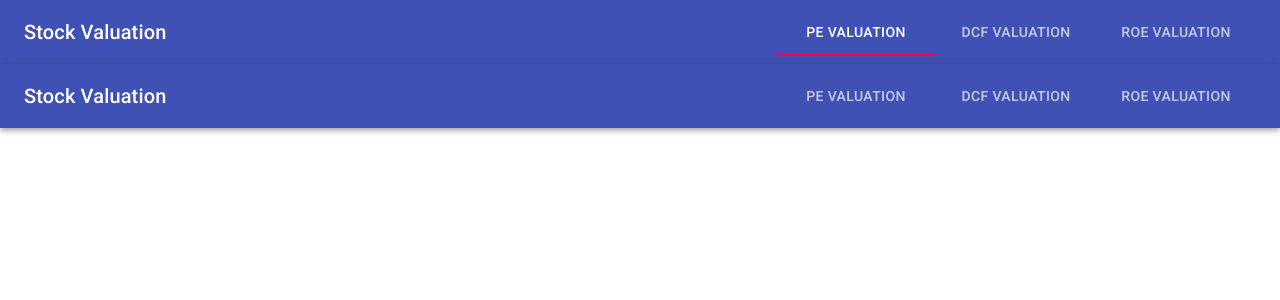
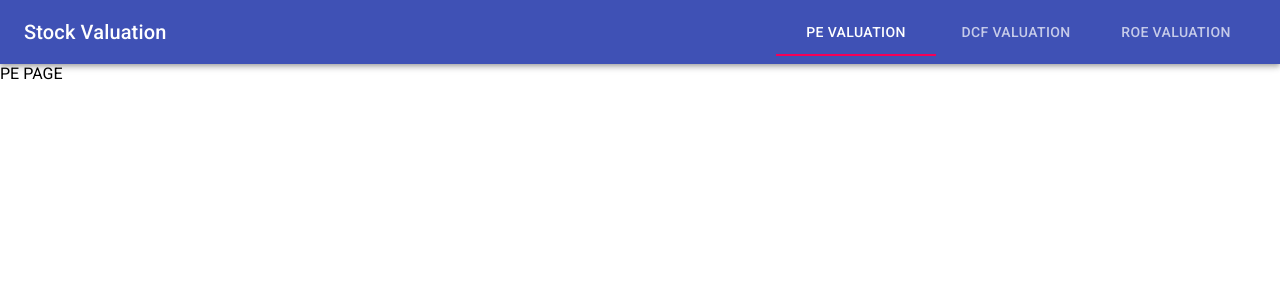
Before and after one commit to makkev/stock-value, a React (Create React App) app: page /PE in a window 1280 px wide. Shown: the top 300 px of the page. Built offline with nearby package versions, Linux system fonts and the light colour scheme.

Commit message:
Fix bug - remove app bar on PE Page

```diff
--- a/src/App.js
+++ b/src/App.js
@@ -6,6 +6,7 @@ import './App.css';
 import ApplicationBar from './components/app-bar/application-bar.component';
 import DCFPage from './pages/dcf/dcf.component';
 import HomePage from './pages/homepage/homepage.component';
+import PEPage from './pages/pe/pe.component';
 import ROEPage from './pages/roe/roe.component';
 
 function App() {
@@ -16,7 +17,7 @@ function App() {
       <ApplicationBar menu={menu} setMenu={setMenu} />
       <Switch>
         <Route exact path="/" component={HomePage} />
-        <Route path="/PE" component={HomePage} />
+        <Route path="/PE" component={PEPage} />
         <Route path="/DCF" component={DCFPage} />
         <Route path="/ROE" component={ROEPage} />
       </Switch>
--- a/src/components/app-bar/application-bar.component.jsx
+++ b/src/components/app-bar/application-bar.component.jsx
@@ -23,7 +23,7 @@ const ApplicationBar = ({ menu, setMenu, history }) => {
     setMenu(newValue);
     switch (newValue) {
       case 0:
-        history.push('/PE');
+        history.push('PE');
         break;
       case 1:
         history.push('DCF');
--- a/src/pages/pe/pe.component.jsx
+++ b/src/pages/pe/pe.component.jsx
@@ -5,11 +5,7 @@ import ApplicationBar from '../../components/app-bar/application-bar.component.j
 
 function PEPage() {
   // const classes = useStyles();
-  return (
-    <div>
-      <ApplicationBar />
-    </div>
-  );
+  return <div>PE PAGE</div>;
 }
 
 export default PEPage;
```
